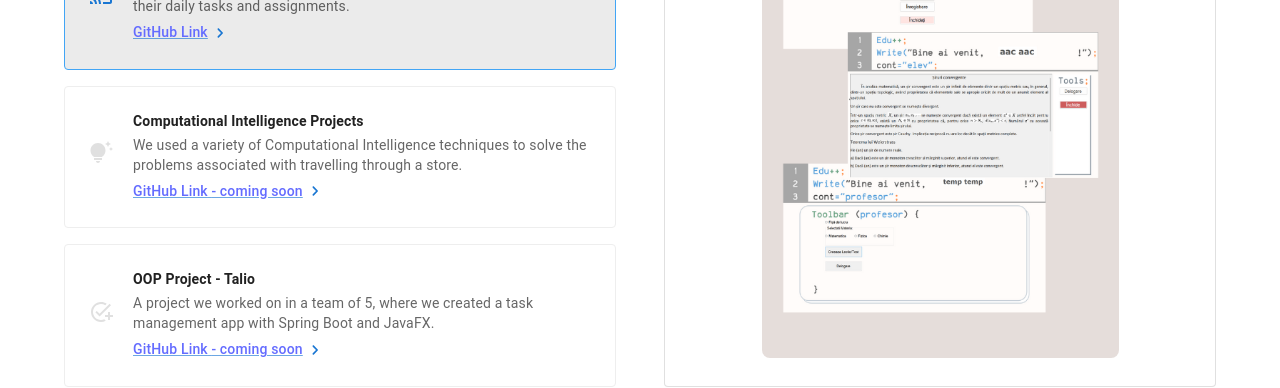
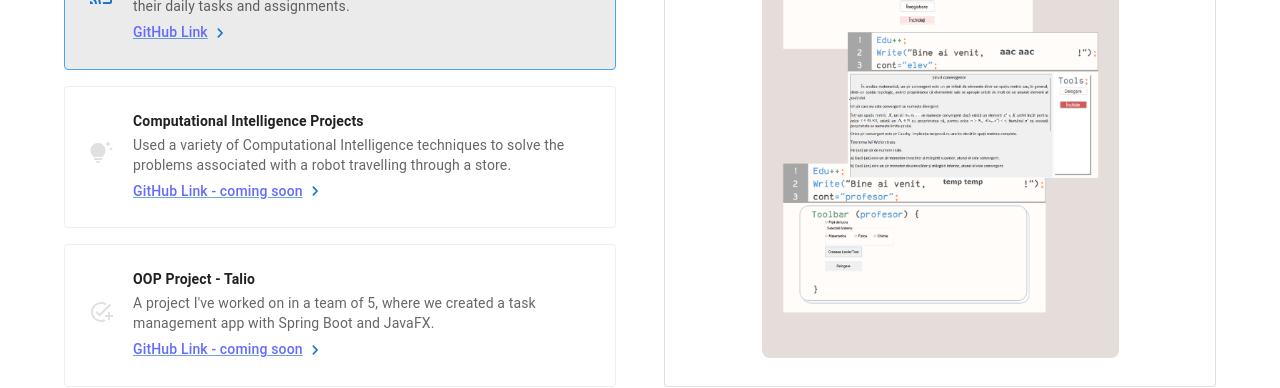
Before and after one commit to andreist3fan/about_me, a React (Vite) app: page / in a window 1280 px wide. Shown: the part 1140-1528 px from the top of the page. Built offline with nearby package versions, Linux system fonts and the light colour scheme.

Commit message:
changed README.md and some text

```diff
--- a/src/components/Features.tsx
+++ b/src/components/Features.tsx
@@ -29,7 +29,7 @@ const items = [
     icon: <TipsAndUpdatesIcon />,
     title: "Computational Intelligence Projects",
     description:
-      "We used a variety of Computational Intelligence techniques to solve the problems associated with travelling through a store.",
+      "Used a variety of Computational Intelligence techniques to solve the problems associated with a robot travelling through a store.",
     imageLight: `url(${ANN})`,
     imageDark: `url(${ANN})`,
     github: "..",
@@ -38,7 +38,7 @@ const items = [
     icon: <AddTaskIcon />,
     title: "OOP Project - Talio",
     description:
-      "A project we worked on in a team of 5, where we created a task management app with Spring Boot and JavaFX.",
+      "A project I've worked on in a team of 5, where we created a task management app with Spring Boot and JavaFX.",
     imageLight: `url(${talio})`,
     imageDark: `url(${talio})`,
     github: "..",
```
Also changed, not shown: 1 other file (tests, documents, lock files or other folders).
